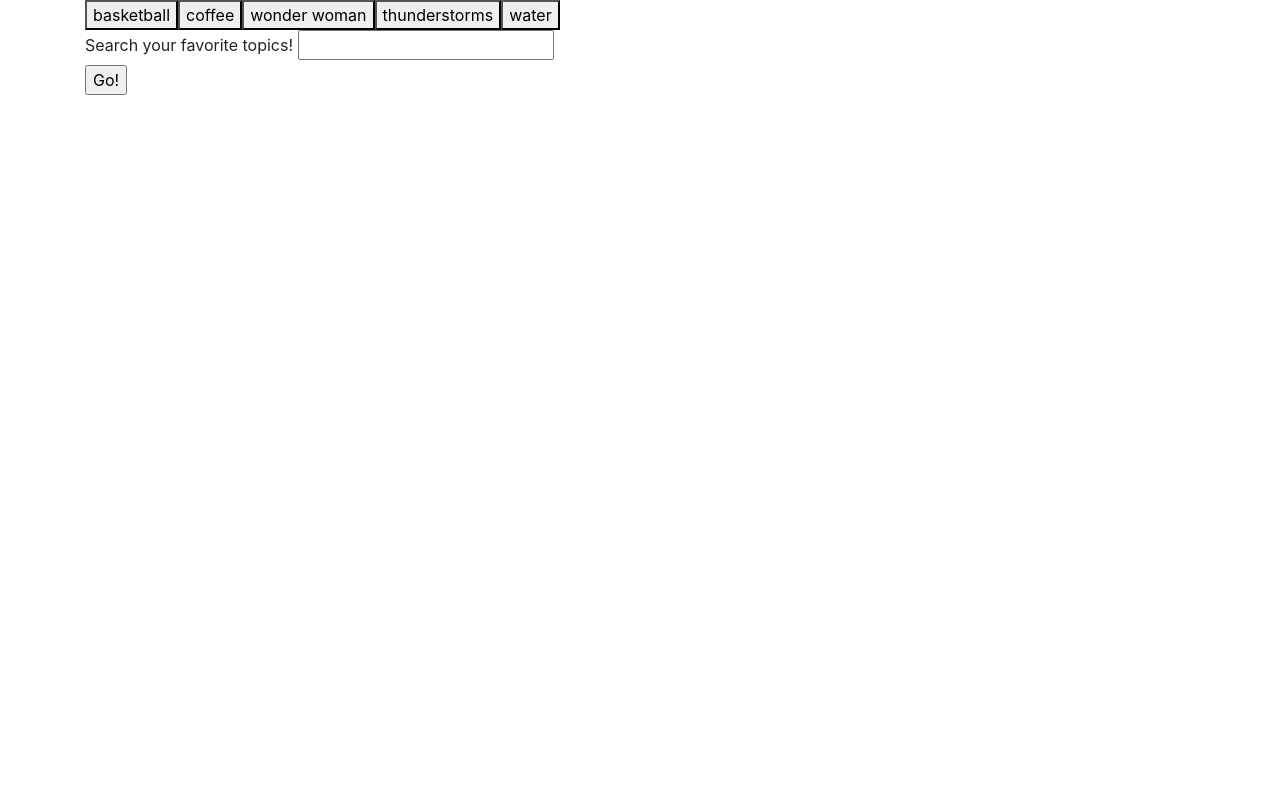
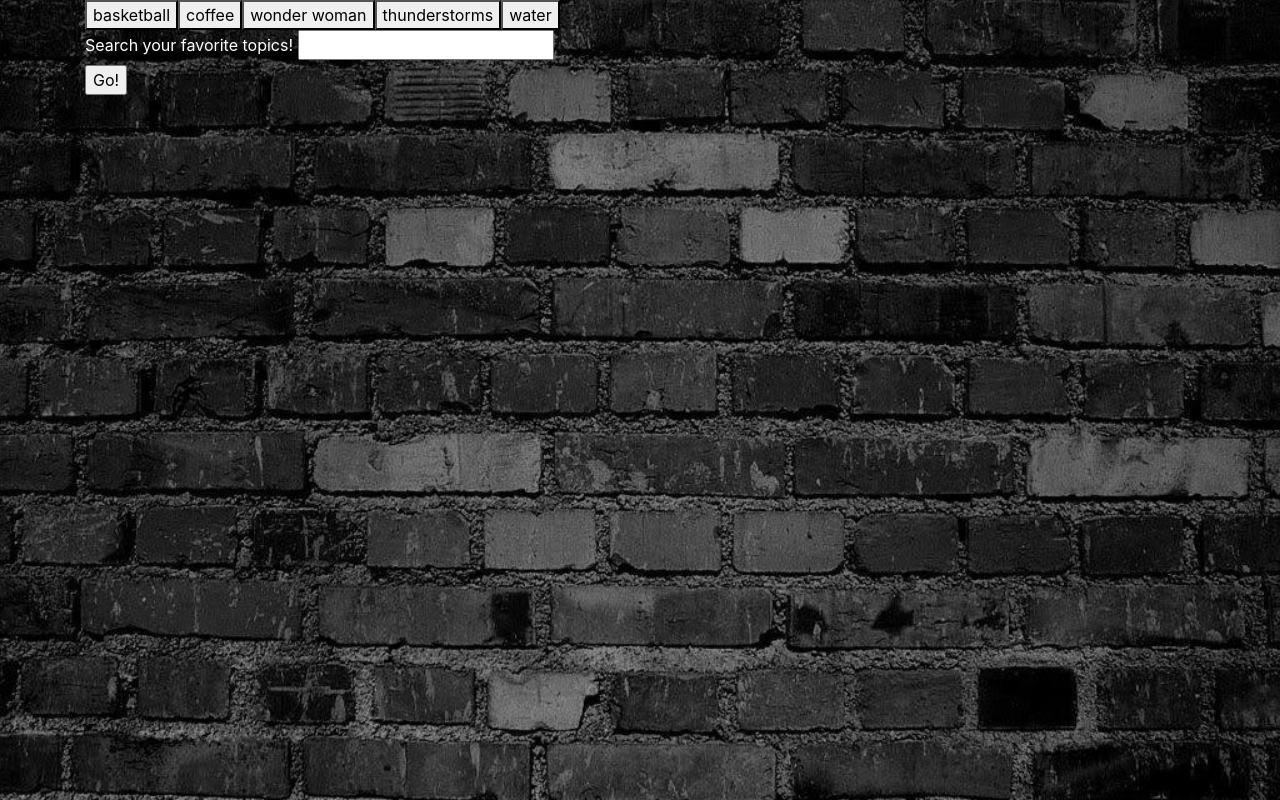
Before and after one commit to jordanbrooke93/GifTastic, a plain HTML site: page index.html in a window 1280 px wide. Drawn offline with nearby package versions, Linux system fonts and the light colour scheme.

Commit message:
working code

```diff
--- a/index.html
+++ b/index.html
@@ -16,7 +16,7 @@
         <div id="all-searches"></div>
         <div class="row">
             <div class="col">
-                <form id="search-form">
+                <form class="searches" id="search-form">
                     <label for="search-input">Search your favorite topics!</label>
                     <input type="text" id="search-input"><br>
             </div>
--- a/javascript.js
+++ b/javascript.js
@@ -23,7 +23,8 @@ function displayGifs() {
             gifDiv.append(paragraph)
             image.attr("src", requested[y].images.fixed_height.url)
             gifDiv.append(image)
-            $("#gifs-appear-here").prepend(gifDiv)
+            $("#gifs-appear-here").prepend(image)
+             $(image).text(rating)
         }
     })
 }
--- a/style.css
+++ b/style.css
@@ -0,0 +1,9 @@
+body {
+    background-image: url(images/wall.jpg);
+    background-repeat: no-repeat;
+    background-size: cover;
+}
+
+.searches {
+    color: white;
+}
```
Also changed, not shown: images/wall.jpg (added), images/wall2.jpg (added), 3 other files.
